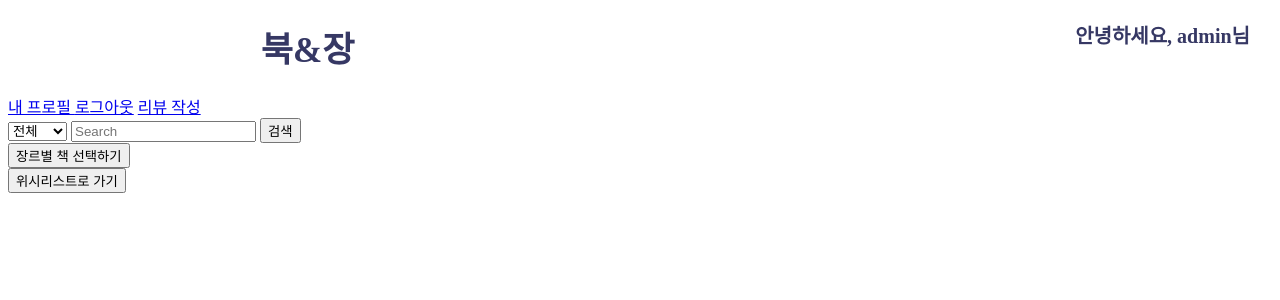
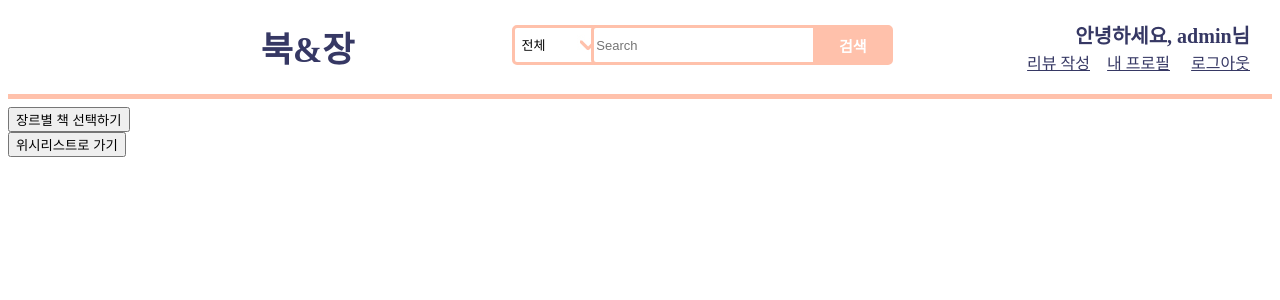
Before and after one commit to janguni/book_project, a Django app: page / in a window 1280 px wide. Shown: the top 300 px of the page. Run offline with Django 4.2, Linux system fonts and the light colour scheme; a user stored in the database is signed in; some libraries are stand-ins or nearby versions.

Commit message:
메인화면 구현중

```diff
--- /dev/null
+++ b/book/static/css/main_style.css
@@ -0,0 +1,128 @@
+#site_name {
+    color: #363864;
+    text-decoration-line: none;
+    font-size: 35px;
+    position: relative;
+    left: 20%;
+}
+
+p {
+    position: absolute;
+    top: 0px;
+    right: 30px;
+    font-size: 20px;
+    color: #363864;
+    font-weight: 600;
+}
+
+#login_link{
+    position: absolute;
+    top: 50px;
+    right: 110px;
+    font-size: 16px;
+    font-weight: 500;
+    color: #363864;
+ }
+
+ #signup_link{
+    position: absolute;
+    top: 50px;
+    right: 30px;
+    font-size: 16px;
+    font-weight: 500;
+    color: #363864;
+
+ }
+
+ #write_review_link{
+   position: absolute;
+   top: 50px;
+   right: 190px;
+   font-size: 16px;
+   font-weight: 500;
+   color: #363864;
+}
+
+ #myprofile_link{
+    position: absolute;
+    top: 50px;
+    right: 110px;
+    font-size: 16px;
+    font-weight: 500;
+    color: #363864;
+ }
+
+ #logout_link{
+    position: absolute;
+    top: 50px;
+    right: 30px;
+    font-size: 16px;
+    font-weight: 500;
+    color: #363864;
+
+ }
+
+ hr {
+
+    background-color: #FFC1AB;
+    height: 5px;
+    border: 0;
+}
+
+
+select {
+   position: absolute;
+   top: 25px;
+   left: 40%;
+   border-radius: 5px;
+   border: 3px solid #FFC1AB;
+   width: 100px;
+   height: 40px;
+   padding: .8em .5em;
+   font-size: 13px;
+   background: url('../img/select_option_arrow.jpg') no-repeat right 10px center; /* 네이티브 화살표 대체 */
+   -webkit-appearance: none; /* 네이티브 외형 감추기 */
+   -moz-appearance: none;
+   appearance: none;
+
+}
+select:focus {
+   border: 3px solid #FFC1AB;
+   outline: none;
+}
+
+/*
+option:checked, option:hover {
+   color: white;
+   background: #488f8f repeat url("mycolor.gif");
+}
+*/
+
+#search_box {
+   position: absolute;
+   top: 25px;
+   left: 46.2%;
+   font-size: 13px;
+   width: 300px;
+   height: 40px;
+   border-radius: 5px;
+   border: 3px solid #FFC1AB;
+}
+
+input:focus {
+   outline: none;
+}
+
+#search_btn {
+   position: absolute;
+   top: 25px;
+   left: 63.5%;
+   width : 80px;
+   height : 40px;
+   border: 3px solid #FFC1AB;
+   border-radius: 0 5px 5px 0;
+   background-color: #FFC1AB;
+   color: white;
+   font-weight: 800;
+   font-size: 15px;
+}
--- a/book/static/css/signup_style.css
+++ b/book/static/css/signup_style.css
@@ -26,6 +26,7 @@ p {
 }
 
 hr {
+
     background-color: #FFC1AB;
     height: 5px;
     border: 0;
--- a/book/templates/account/signup.html
+++ b/book/templates/account/signup.html
@@ -1,6 +1,7 @@
 {% extends 'book/base.html' %}
 {% load static %}
 {% block content %}
+<link rel="stylesheet" type="text/css" href = "{% static 'css/signup_style.css' %}">
 
 <p>어서오세요</p>
 <div class="auth.link">
--- a/book/templates/book/base.html
+++ b/book/templates/book/base.html
@@ -5,7 +5,7 @@
   <head>
     <meta charset="utf-8">
     <meta name="viewport" content="width=device-width, initial-scale=1, shrink-to-fit=no">
-    <link rel="stylesheet" type="text/css" href = "{% static 'css/signup_style.css' %}">
+
 
     <title>{% block title %}북&장{% endblock title %}</title>
     <h1><a href="{% url 'main' %}" id = "site_name">북&장</a></h1>
--- a/book/templates/book/main.html
+++ b/book/templates/book/main.html
@@ -4,18 +4,19 @@
 {% providers_media_js %}
 
 {% block header %}
+    <link rel="stylesheet" type="text/css" href = "{% static 'css/main_style.css' %}">
     <header class="site-header navbar">
     <div class="content max-width">
         {% if user.is_authenticated %}
             <p> 안녕하세요, {{user.nickname}}님 </p>
-            <a href="{% url 'profile' user.id %}">내 프로필 </a>
-            <a href="{% url 'account_logout' %}">로그아웃</a>
-            <a href="{% url 'review-create' %}"> 리뷰 작성 </a>
+            <a href="{% url 'profile' user.id %}" id = "myprofile_link">내 프로필 </a>
+            <a href="{% url 'account_logout' %}" id = "logout_link">로그아웃</a>
+            <a href="{% url 'review-create' %}" id = "write_review_link"> 리뷰 작성 </a>
 
         {% else %}
             <p> 로그아웃된 상태입니다.</p>
-            <a href="{% url 'login' %}">로그인</a>
-            <a href="{% url 'signup' %}">회원가입</a>
+            <a href="{% url 'login' %}" id = "login_link" >로그인</a>
+            <a href="{% url 'signup' %}" id = "signup_link">회원가입</a>
 
         {% endif %}
 
@@ -32,10 +33,12 @@
                 <option value="publisher">출판사</option>
                 <option value="genre">장르</option>
             </select>
-            <input type="search" name="q" placeholder="Search">
-            <input type="submit" value="검색">
+            <input type="search" name="q" id = "search_box" placeholder="Search">
+            <input type="submit" value="검색" id = "search_btn">
         </form>
     </div>
+
+    <hr>
 
     <div class="selectGenre">
         <form action="{% url 'select-genre' %}" method="GET">
```
Also changed, not shown: book/static/img/select_option_arrow.jpg (added), db.sqlite3.
